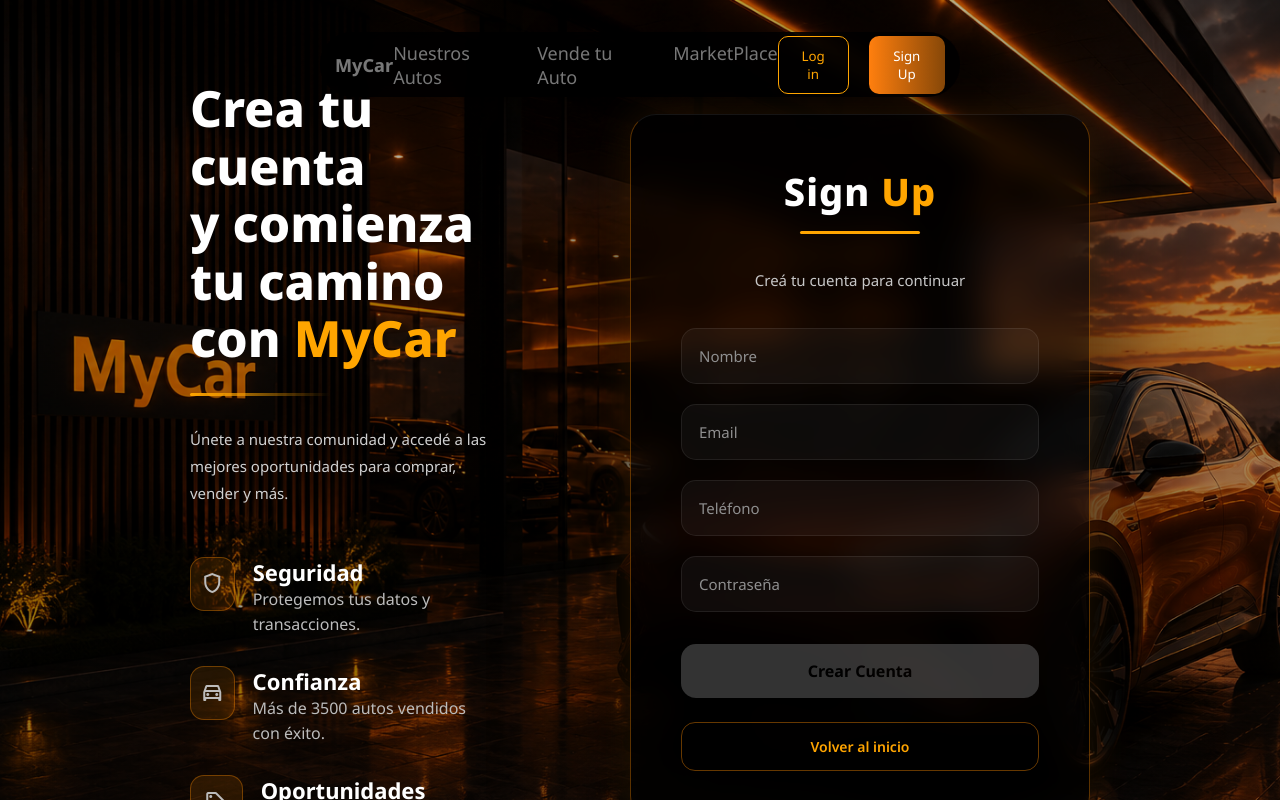
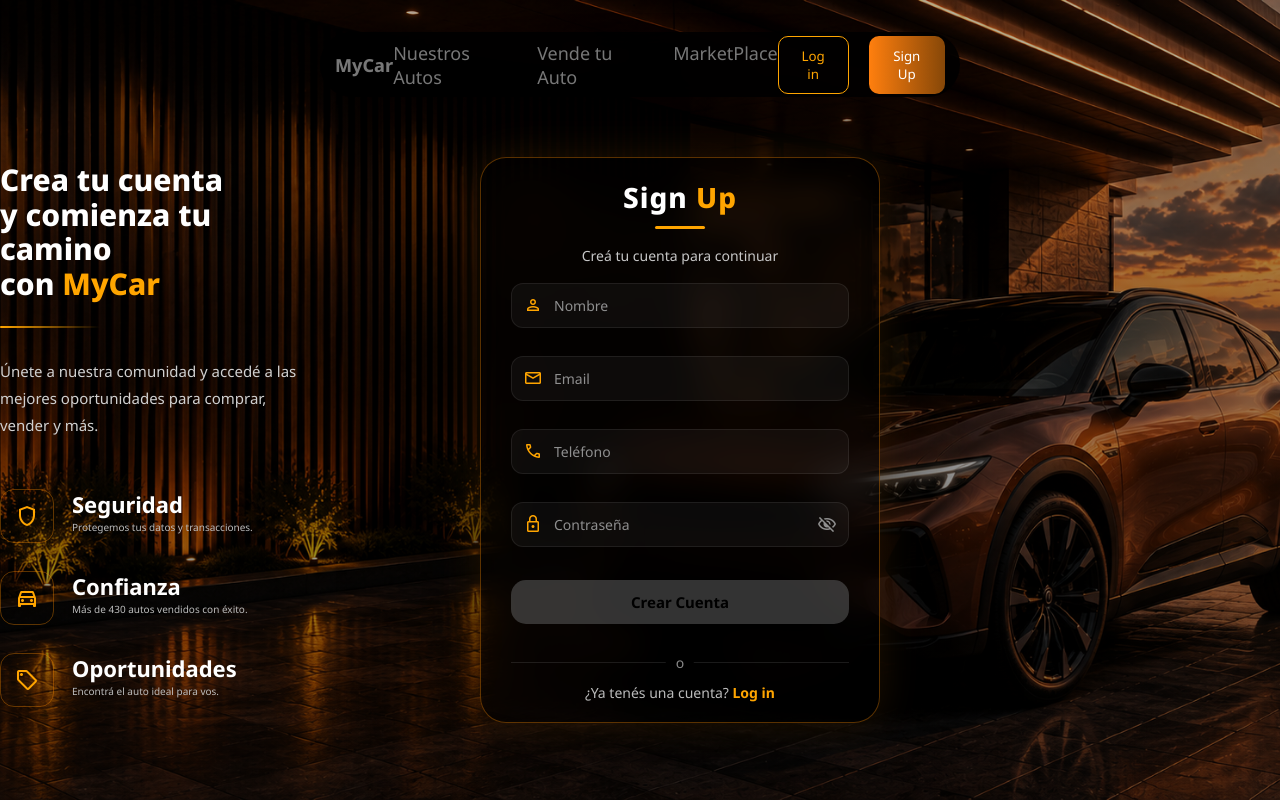
Before and after one commit to NahueAcuna/MyCar-Tesis-Front, an Angular app: page /registro in a window 1280 px wide. Shown: the top 800 px of the page. Built offline with nearby package versions, Linux system fonts and the light colour scheme; a web font is replaced by a local one.

Commit message:
ya esta el registro. Falta un chiche.

```diff
--- a/src/app/Components/user-layout/header/header.css
+++ b/src/app/Components/user-layout/header/header.css
@@ -80,3 +80,8 @@ button{
     border: 1px solid orange;
     color: orange;
 }
+
+.login-btn:hover{
+    background-image: linear-gradient(to right, #FF7F0E, #864708);
+    color: white;
+}
--- a/src/app/pages/register/register.css
+++ b/src/app/pages/register/register.css
@@ -3,14 +3,12 @@
 .register-page{
     position: relative;
     overflow: hidden;
-    min-height: 100vh;
+    height: 100vh;
     display: flex;
     justify-content: center;
     align-items: center;
-    gap: 140px;
-    padding-top: 80px;
-    padding-bottom: 80px;
-    background-image: url('/SignUp.png');
+    gap: 80px;
+    background-image: url('/SignUpMejor.png');
     background-size: cover;
     background-position: center;
     background-repeat: no-repeat;
@@ -21,11 +19,7 @@
 .overlay{
     position: absolute;
     inset: 0;
-    background:
-        linear-gradient(
-            rgba(0,0,0,0.28),
-            rgba(0,0,0,0.45)
-        );
+    background:linear-gradient(rgba(0,0,0,0.28),rgba(0,0,0,0.45));
     z-index: 1;
 }
 
@@ -36,10 +30,13 @@
     z-index: 2;
     width: 300px;
     color: white;
+    font-size: 10px;
+    margin-top: 70px;
+    margin-right: 100px;
 }
 
 .left-content h2{
-    font-size: 50px;
+    font-size: 30px;
     line-height: 1.15;
     margin-bottom: 25px;
     font-weight: 800;
@@ -50,19 +47,19 @@
 }
 
 .line{
-    width: 140px;
-    height: 3px;
+    width: 100px;
+    height: 2px;
     background: linear-gradient(to right, orange, rgba(255,140,0,0.0));
-    border-radius: 20px;
+    border-radius: 5px;
     margin-bottom: 30px;
 }
 
-.lineSgin{
-    width: 120px;
+.lineSign{
+    width: 50px;
     height: 3px;
     background: orange;
-    border-radius: 20px;
-    margin: 14px auto 34px auto;
+    border-radius: 10px;
+    margin: 10px auto 15px auto;
 }
 
 .left-content p{
@@ -90,12 +87,15 @@
     width: 54px;
     height: 54px;
     border-radius: 14px;
-    background: rgba(255,140,0,0.12);
     border: 1px solid rgba(255,140,0,0.35);
     display: flex;
     justify-content: center;
     align-items: center;
     font-size: 24px;
+}
+
+.icon .material-symbols-outlined{
+    color: orange;
 }
 
 .feature h3{
@@ -114,26 +114,26 @@
 .register-box{
     position: relative;
     z-index: 2;
-    width: 460px;
-    padding: 50px;
+    width: 400px;
+    padding: 20px 30px;
     border-radius: 26px;
-    background: rgba(0,0,0,0.58);
+    background:rgba(0,0,0,0.58);
     border: 1px solid rgba(255,140,0,0.35);
-    border-top: 1px solid rgba(255,255,255,0.08);
     backdrop-filter: blur(16px);
-    box-shadow:
-        0 0 40px rgba(255,140,0,0.12),
-        0 0 120px rgba(0,0,0,0.8);
+    box-shadow:0 0 40px rgba(255,140,0,0.12), 0 0 120px rgba(0,0,0,0.8);
     animation: fadeUp 0.7s ease;
+    margin-top: 80px;
+    margin-bottom: 0;
+    margin-right: 400px;
 }
 
 /* ================= LOGO ================= */
 
 .logo{
     text-align: center;
-    font-size: 38px;
+    font-size: 28px;
     font-weight: 800;
-    margin-bottom: 14px;
+    margin-bottom: 5px;
     color: white;
     letter-spacing: 1px;
 }
@@ -155,8 +155,8 @@
 .subtitle{
     text-align: center;
     color: #c7c7c7;
-    margin-bottom: 34px;
-    font-size: 15px;
+    margin-bottom: 15px;
+    font-size: 14px;
     line-height: 1.7;
 }
 
@@ -165,24 +165,68 @@
 form{
     display: flex;
     flex-direction: column;
-    gap: 20px;
+    gap: 8px;
 }
 
 .input-group{
     display: flex;
     flex-direction: column;
+    position: relative;
+    margin-bottom: 20px;
+}
+
+.form-final {
+    text-align: center;
+    margin-top: 15px;
+}
+
+.separator {
+    position: relative;
+    margin: 15px 0;
+    border-bottom: 1px solid rgba(255, 255, 255, 0.1);
+}
+
+.separator span {
+    position: absolute;
+    top: 50%;
+    left: 50%;
+    transform: translate(-50%, -50%);
+    background: black;  /* Color de fondo para que tape la línea */
+    padding: 0 10px;
+    color: #888;
+    font-size: 14px;
+}
+
+.form-final p {
+    color: #bbb;
+    font-size: 14px;
+    margin-top: 20px;
+}
+
+.form-final a {
+    color: orange;
+    font-weight: 700;
+    text-decoration: none;
+    cursor: pointer;
+    transition: 0.3s;
+}
+
+.form-final a:hover {
+    text-shadow: 0 0 8px rgba(255, 165, 0, 0.5);
 }
 
 /* ================= INPUTS ================= */
 
 .input-group input{
-    padding: 17px;
-    border-radius: 15px;
+    padding: 12px 40px 12px 42px;
+    width: 100%;
+    border-radius: 12px;
     border: 1px solid rgba(255,255,255,0.08);
     background: rgba(255,255,255,0.04);
     color: white;
-    font-size: 15px;
+    font-size: 14px;
     transition: all 0.3s ease;
+    margin-bottom: 0;
 }
 
 .input-group input::placeholder{
@@ -193,34 +237,62 @@ form{
     outline: none;
     border-color: orange;
     background: rgba(255,255,255,0.06);
-    box-shadow:
-        0 0 18px rgba(255,140,0,0.22);
+    box-shadow:0 0 18px rgba(255,140,0,0.22);
+}
+
+/* Este es el icono de la IZQUIERDA (Candado, Persona, etc.) */
+.input-group > .material-symbols-outlined:first-child {
+    position: absolute;
+    left: 12px;
+    top: 50%;
+    transform: translateY(-50%);
+    color: orange;
+    font-size: 20px;
+    z-index: 2;
+    pointer-events: none; /* Importante para que no moleste al clickear el input */
+}
+
+/* Este es el icono de la DERECHA (El Ojo) */
+.eye-icon {
+    position: absolute;
+    right: 12px; /* IMPORTANTE: este va a la derecha */
+    top: 50%;
+    transform: translateY(-50%);
+    color: #8f8f8f;
+    cursor: pointer;
+    z-index: 3; /* Un nivel más arriba para asegurar el click */
+    font-size: 20px;
+    transition: color 0.3s;
+    pointer-events: auto !important; /* Para que el click funcione sí o sí */
+}
+
+.eye-icon:hover {
+    color: orange;
 }
 
 /* ================= ERROR ================= */
 
 .msjError{
     color: #ff5f5f;
-    font-size: 12px;
-    margin-top: 7px;
-    padding-left: 4px;
+    font-size: 10px;
+    position: absolute;
+    bottom: -15px;
+    left: 4px;
+    margin: 0;
+    padding: 0;
+    white-space: nowrap;
 }
 
 /* ================= REGISTER BUTTON ================= */
 
 .register-btn{
-    margin-top: 12px;
-    padding: 16px;
+    margin-top: 5px;
+    padding: 12px;
     border: none;
     border-radius: 15px;
-    background:
-        linear-gradient(
-            135deg,
-            #ff8c00,
-            #ffb347
-        );
+    background:linear-gradient(135deg,#ff8c00, #ffb347);
     color: black;
-    font-size: 16px;
+    font-size: 15px;
     font-weight: 700;
     cursor: pointer;
     transition: all 0.3s ease;
@@ -228,8 +300,7 @@ form{
 
 .register-btn:hover{
     transform: translateY(-2px);
-    box-shadow:
-        0 0 25px rgba(255,140,0,0.4);
+    box-shadow: 0 0 25px rgba(255,140,0,0.4);
 }
 
 .register-btn:disabled{
@@ -238,28 +309,6 @@ form{
     opacity: 0.6;
     transform: none;
     box-shadow: none;
-}
-
-/* ================= BACK BUTTON ================= */
-
-.back-btn{
-    margin-top: 24px;
-    width: 100%;
-    padding: 14px;
-    border-radius: 14px;
-    border: 1px solid rgba(255,140,0,0.4);
-    background: transparent;
-    color: orange;
-    font-size: 14px;
-    font-weight: 600;
-    cursor: pointer;
-    transition: all 0.3s ease;
-}
-
-.back-btn:hover{
-    background: rgba(255,140,0,0.08);
-    box-shadow:
-        0 0 16px rgba(255,140,0,0.18);
 }
 
 /* ================= ANIMATION ================= */
--- a/src/app/pages/register/register.html
+++ b/src/app/pages/register/register.html
@@ -25,7 +25,7 @@
 
                 <div>
                     <h3>Confianza</h3>
-                    <span>Más de 3500 autos vendidos con éxito.</span>
+                    <span>Más de 430 autos vendidos con éxito.</span>
                 </div>
             </div>
 
@@ -43,13 +43,14 @@
     <div class="register-box">
         <div class="logo">Sign <span>Up</span></div>
 
-        <div class="lineSgin"></div>
+        <div class="lineSign"></div>
 
         <p class="subtitle">Creá tu cuenta para continuar</p>
 
         <form [formGroup]="registerForm" (ngSubmit)="register()">
 
             <div class="input-group">
+                <span class="material-symbols-outlined">person</span>
                 <input type="text" placeholder="Nombre" formControlName="nombre" required>
                 @if(nombre?.hasError("required") && nombre?.touched){
                     <p class="msjError">El nombre es obligatorio.</p>
@@ -63,6 +64,7 @@
             </div>
 
             <div class="input-group">
+                <span class="material-symbols-outlined">mail</span>
                 <input type="email" placeholder="Email" formControlName="email" required>
                 @if(email?.hasError("required") && email?.touched){
                     <p class="msjError">El email es obligatorio.</p>
@@ -72,6 +74,7 @@
             </div>
 
             <div class="input-group">
+                <span class="material-symbols-outlined">call</span>
                 <input type="text" placeholder="Teléfono" formControlName="telefono" required>
                 @if(telefono?.hasError("required") && telefono?.touched){
                     <p class="msjError">El teléfono es obligatorio.</p>
@@ -81,18 +84,24 @@
             </div>
 
             <div class="input-group">
-                <input type="password" placeholder="Contraseña" formControlName="password" required>
+                <span class="material-symbols-outlined">lock</span>
+                <input [type]="hidePassword ? 'password' : 'text'" placeholder="Contraseña" formControlName="password" required>
                 @if(password?.hasError("required") && password?.touched){
                     <p class="msjError">La contraseña es obligatoria.</p>
                 }@else if(password?.hasError("minlength") && password?.touched){
                     <p class="msjError">La contraseña debe tener al menos 6 caracteres.</p>
                 }
+                <span class="material-symbols-outlined eye-icon" (click)="togglePassword()">{{ hidePassword ? 'visibility_off' : 'visibility' }}</span>
             </div>
 
             <button type="submit" class="register-btn" [disabled]="registerForm.invalid">Crear Cuenta</button>
+
+            <div class="form-final">
+                <div class="separator">
+                    <span>o</span>
+                </div>
+                    <p>¿Ya tenés una cuenta? <a href="/login">Log in</a></p>
+            </div>
         </form>
-
-        <button class="back-btn" (click)="goBack()"> Volver al inicio</button>
     </div>
 </div>
-<app-footer></app-footer>
--- a/src/app/pages/register/register.ts
+++ b/src/app/pages/register/register.ts
@@ -3,17 +3,17 @@ import { FormBuilder, FormGroup, ReactiveFormsModule, Validators } from '@angula
 import { AuthService } from '../../services/auth-service';
 import { Router } from '@angular/router';
 import { Header } from '../../Components/user-layout/header/header';
-import { Footer } from '../../Components/footer/footer';
 
 @Component({
   selector: 'app-register',
-  imports: [Header, Footer, ReactiveFormsModule],
+  imports: [Header, ReactiveFormsModule],
   templateUrl: './register.html',
   styleUrl: './register.css',
 })
 export class Register {
 
   registerForm : FormGroup;
+  hidePassword: boolean = true;
 
   constructor(private authService: AuthService, private fb : FormBuilder, private router: Router) {
     this.registerForm = this.fb.group({
@@ -51,11 +51,9 @@ export class Register {
         }
       }
     });
-
-    this.registerForm.reset();
   }
 
-  goBack() {
-    this.router.navigate(['/']);
+  togglePassword() {
+    this.hidePassword = !this.hidePassword;
   }
 }
--- a/src/styles.css
+++ b/src/styles.css
@@ -10,7 +10,7 @@ body{
     margin: 0;
     color: white;
     background-color: #0a0a0a;
-
+    overflow-x: hidden;
     background-image:
         radial-gradient(circle at 20% 20%, rgba(197, 120, 57, 0.15) 0%, transparent 50%),
         radial-gradient(circle at 80% 30%, rgba(168, 100, 32, 0.12) 0%, transparent 45%),
```
Also changed, not shown: public/SignUp.png (deleted), public/SignUpMejor.png (added).
